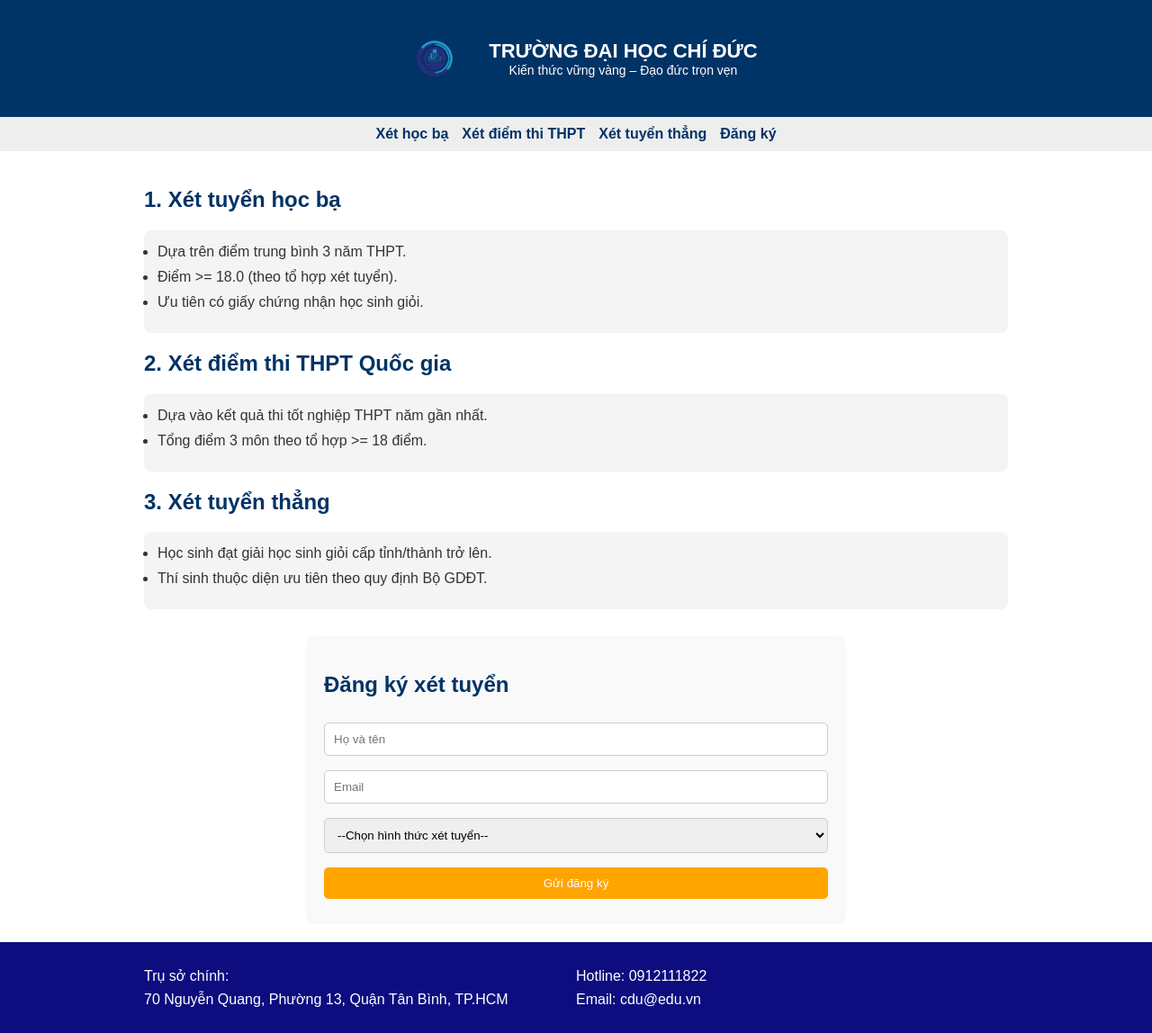
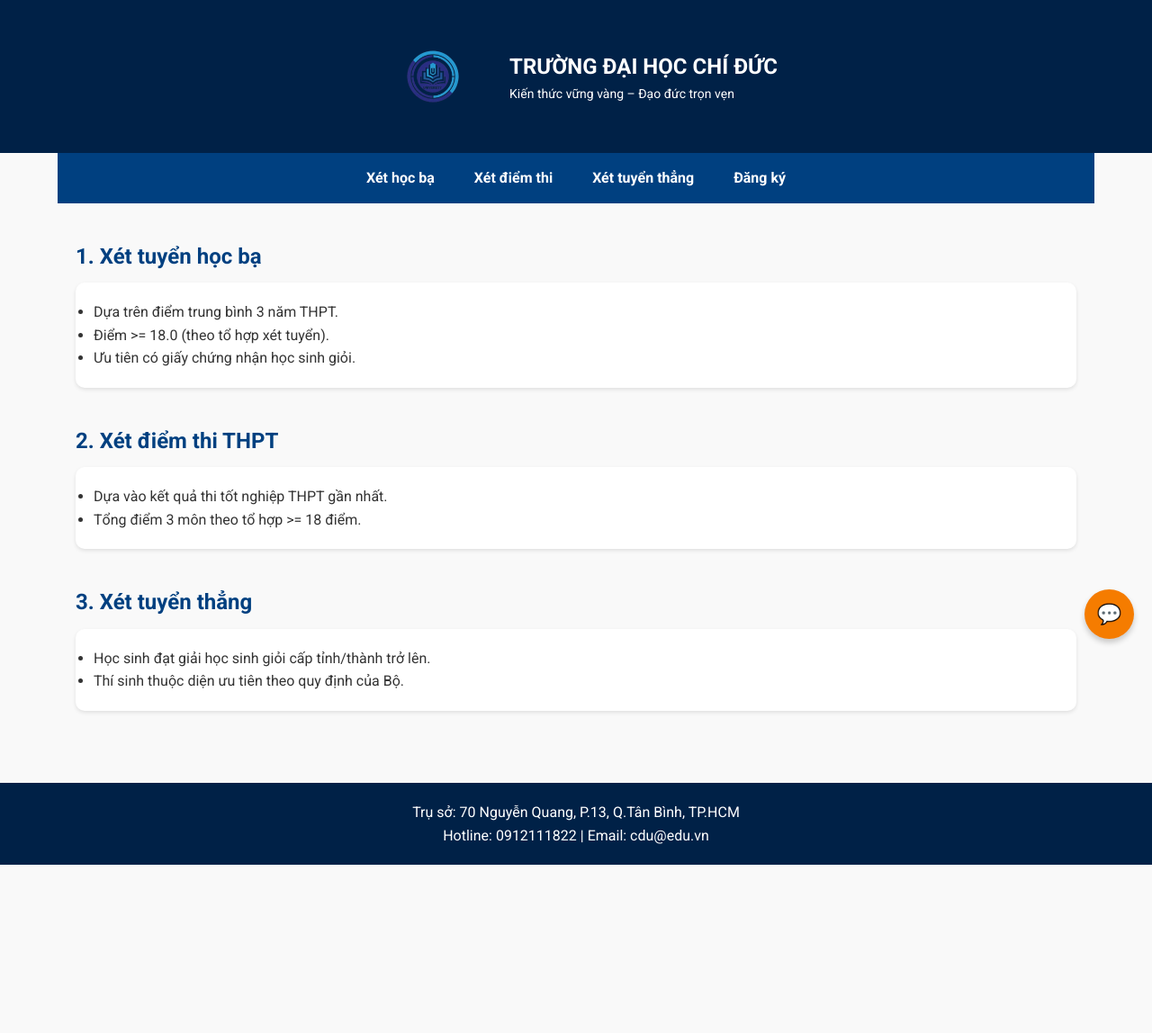
Before and after one commit to quoctrieu010903/demo-web, a plain HTML site: page index.html in a window 1280 px wide. Shown: the whole page at 90% size. After the commit the page ends 961 px from the top, so only its background shows below. Drawn offline with Linux system fonts and the light colour scheme.

Commit message:
update box chat

```diff
--- a/index.html
+++ b/index.html
@@ -3,231 +3,205 @@
 <head>
   <meta charset="UTF-8" />
   <meta name="viewport" content="width=device-width, initial-scale=1.0" />
-  <title>Xét tuyển - Đại học Chí Đức</title>
+  <title>Tuyển sinh - Đại học Chí Đức</title>
+  <link href="https://fonts.googleapis.com/css2?family=Roboto:wght@400;700&display=swap" rel="stylesheet">
   <style>
     * {
       box-sizing: border-box;
+      margin: 0;
+      padding: 0;
     }
 
     body {
-      font-family: Arial, sans-serif;
-      margin: 0;
-      background-color: white;
+      font-family: 'Roboto', sans-serif;
+      background-color: #f9f9f9;
       color: #333;
+      line-height: 1.6;
     }
 
-    .top-header {
-      background-color: #003366;
-      color: white;
+    header {
+      background-color: #002147;
+      color: #fff;
       padding: 20px 0;
-      display: flex;
-      justify-content: center;
-      align-items: center;
+    }
+
+    .container {
+      width: 90%;
+      max-width: 1200px;
+      margin: 0 auto;
     }
 
     .logo-section {
       display: flex;
       align-items: center;
-      gap: 15px;
-      max-width: 1000px;
-      text-align: center;
-      padding: 0 10px;
+      gap: 20px;
+      justify-content: center;
     }
 
     .logo-section img {
-      height: 90px;
-      width: auto;
+      height: 130px;
       border-radius: 10px;
     }
 
     .title-text h1 {
-      margin: 0;
-      font-size: 22px;
+      font-size: 24px;
     }
 
     .title-text p {
-      margin: 0;
       font-size: 14px;
     }
 
-    /* Toggle button */
     .menu-toggle {
       display: none;
-      background-color: #003366;
-      color: white;
+      background: #002147;
+      color: #fff;
       border: none;
-      padding: 10px 15px;
-      font-size: 18px;
-      cursor: pointer;
+      padding: 12px;
       width: 100%;
       text-align: left;
+      font-size: 18px;
     }
 
     nav {
-      background-color: #eee;
-      padding: 10px;
+      background: #004080;
       text-align: center;
-      display: flex;
-      justify-content: center;
-      gap: 15px;
     }
 
     nav a {
-      color: #003366;
+      display: inline-block;
+      color: white;
       text-decoration: none;
+      padding: 15px 20px;
       font-weight: bold;
+      transition: background 0.3s;
+    }
+
+    nav a:hover {
+      background-color: #003060;
     }
 
     main {
-      padding: 20px;
-      max-width: 1000px;
-      margin: 0 auto;
+      padding: 40px 20px;
     }
 
-    h2 {
-      color: #003366;
+    section {
+      margin-bottom: 40px;
+    }
+
+    section h2 {
+      color: #004080;
+      margin-bottom: 10px;
     }
 
     ul {
-      background-color: #f4f4f4;
-      padding: 15px;
-      border-radius: 8px;
+      background-color: #fff;
+      padding: 20px;
+      border-radius: 10px;
+      box-shadow: 0 2px 4px rgba(0,0,0,0.1);
     }
 
-    ul li {
-      margin-bottom: 10px;
+    dialog::backdrop {
+      background: rgba(0, 0, 0, 0.5);
     }
 
-    .form-box {
-      margin-top: 30px;
-      background-color: #f9f9f9;
+    dialog {
+      border: none;
+      border-radius: 10px;
       padding: 20px;
-      border-radius: 10px;
-      max-width: 600px;
-      margin-left: auto;
-      margin-right: auto;
+      max-width: 500px;
+      width: 90%;
+      text-align: center;
+      position: fixed;
+      top: 50%;
+      left: 50%;
+      transform: translate(-50%, -50%);
     }
 
     .form-box input,
     .form-box select,
     .form-box button {
-      padding: 10px;
-      margin: 8px 0;
       width: 100%;
-      border-radius: 5px;
+      padding: 12px;
+      margin: 10px 0;
+      border-radius: 6px;
       border: 1px solid #ccc;
     }
 
     .form-box button {
-      background-color: orange;
+      background-color: #f57c00;
       color: white;
       border: none;
-      cursor: pointer;
+      font-weight: bold;
     }
 
     .form-box button:hover {
-      background-color: darkorange;
+      background-color: #e65100;
     }
 
-    .footer {
-      background-color: #0d0d80;
+    footer {
+      background-color: #002147;
       color: white;
       padding: 20px 0;
+      text-align: center;
+      position: relative;
     }
 
-    .footer-container {
-      max-width: 1000px;
-      margin: 0 auto;
+    #chatbot-button {
+      position: fixed;
+      bottom: 90px;
+      right: 20px;
+      background-color: #f57c00;
+      color: white;
+      border: none;
+      border-radius: 50%;
+      width: 55px;
+      height: 55px;
+      font-size: 22px;
+      cursor: pointer;
+      box-shadow: 0 4px 6px rgba(0,0,0,0.2);
       display: flex;
-      justify-content: space-between;
-      padding: 0 20px;
-      flex-wrap: wrap;
+      align-items: center;
+      justify-content: center;
     }
 
-    .footer-left,
-    .footer-right {
-      flex: 1;
-      min-width: 250px;
-    }
-
-    .footer p {
-      margin: 5px 0;
-      line-height: 1.6;
-    }
-
-    /* Responsive adjustments */
     @media (max-width: 768px) {
       .logo-section {
         flex-direction: column;
-        align-items: center;
-        text-align: center;
       }
-
-      .logo-section img {
-        height: 70px;
-      }
-
-      .title-text h1 {
-        font-size: 18px;
-      }
-
-      .title-text p {
-        font-size: 13px;
-      }
-
       nav {
         display: none;
         flex-direction: column;
-        text-align: center;
-        background-color: #eee;
-        padding: 10px 0;
       }
-
       nav.show {
         display: flex;
       }
-
       .menu-toggle {
         display: block;
-      }
-
-      .footer-container {
-        flex-direction: column;
-        text-align: center;
-      }
-
-      .footer-left,
-      .footer-right {
-        margin-bottom: 15px;
       }
     }
   </style>
 </head>
 <body>
-
-  <!-- Top Header -->
-  <div class="top-header">
-    <div class="logo-section">
-      <img src="/assest/logo-removebg-preview.png" alt="Logo Trường Đại học Chí Đức">
+  <header>
+    <div class="container logo-section">
+      <img src="/assest/logo-removebg-preview.png" alt="Logo">
       <div class="title-text">
         <h1>TRƯỜNG ĐẠI HỌC CHÍ ĐỨC</h1>
         <p>Kiến thức vững vàng – Đạo đức trọn vẹn</p>
       </div>
     </div>
-  </div>
+  </header>
 
-  <!-- Toggle button -->
   <button class="menu-toggle" onclick="toggleMenu()">☰ Menu</button>
 
-  <!-- Navigation -->
-  <nav>
+  <nav class="container" id="mainNav">
     <a href="#hocba" onclick="toggleMenu()">Xét học bạ</a>
-    <a href="#thpt" onclick="toggleMenu()">Xét điểm thi THPT</a>
+    <a href="#thpt" onclick="toggleMenu()">Xét điểm thi</a>
     <a href="#tuyenthang" onclick="toggleMenu()">Xét tuyển thẳng</a>
-    <a href="#form" onclick="toggleMenu()">Đăng ký</a>
+    <a href="#" onclick="openDialog();toggleMenu();">Đăng ký</a>
   </nav>
 
-  <main>
+  <main class="container">
     <section id="hocba">
       <h2>1. Xét tuyển học bạ</h2>
       <ul>
@@ -238,9 +212,9 @@
     </section>
 
     <section id="thpt">
-      <h2>2. Xét điểm thi THPT Quốc gia</h2>
+      <h2>2. Xét điểm thi THPT</h2>
       <ul>
-        <li>Dựa vào kết quả thi tốt nghiệp THPT năm gần nhất.</li>
+        <li>Dựa vào kết quả thi tốt nghiệp THPT gần nhất.</li>
         <li>Tổng điểm 3 môn theo tổ hợp >= 18 điểm.</li>
       </ul>
     </section>
@@ -249,40 +223,52 @@
       <h2>3. Xét tuyển thẳng</h2>
       <ul>
         <li>Học sinh đạt giải học sinh giỏi cấp tỉnh/thành trở lên.</li>
-        <li>Thí sinh thuộc diện ưu tiên theo quy định Bộ GDĐT.</li>
+        <li>Thí sinh thuộc diện ưu tiên theo quy định của Bộ.</li>
       </ul>
     </section>
+  </main>
 
-    <section class="form-box" id="form">
+  <dialog id="formDialog">
+    <form class="form-box" onsubmit="return validateForm()">
       <h2>Đăng ký xét tuyển</h2>
-      <form onsubmit="return validateForm()">
       <input type="text" id="name" placeholder="Họ và tên" required />
       <input type="email" id="email" placeholder="Email" required />
-        <select id="method">
+      <select id="method" required>
         <option value="">--Chọn hình thức xét tuyển--</option>
         <option value="hocba">Xét học bạ</option>
         <option value="thpt">Xét điểm thi THPT</option>
         <option value="tuyenthang">Xét tuyển thẳng</option>
       </select>
       <button type="submit">Gửi đăng ký</button>
+      <button type="button" onclick="closeDialog()">Đóng</button>
     </form>
-    </section>
-  </main>
+  </dialog>
 
-  <footer class="footer">
-    <div class="footer-container">
-      <div class="footer-left">
-        <p>Trụ sở chính:<br>70 Nguyễn Quang, Phường 13, Quận Tân Bình, TP.HCM</p>
+  <dialog id="chatDialog">
+    <form method="dialog" style="padding: 0;">
+      <div style="padding: 20px;">
+        <h3>💬 Hỗ trợ tuyển sinh</h3>
+        <p>Chào bạn! Bạn cần hỗ trợ gì? Hãy để lại tin nhắn tại đây.</p>
+        <textarea rows="4" style="width: 100%; padding: 10px; border-radius: 6px; border: 1px solid #ccc;" placeholder="Nhập nội dung..."></textarea>
+        <br>
+        <button style="margin-top: 10px; background-color: #f57c00; color: white; border: none; padding: 10px 15px; border-radius: 5px;">Gửi</button>
+        <button type="button" onclick="closeChatDialog()" style="margin-left: 10px; padding: 10px 15px;">Đóng</button>
       </div>
-      <div class="footer-right">
-        <p>Hotline: 0912111822<br>Email: cdu@edu.vn</p>
-      </div>
+    </form>
+  </dialog>
+
+  <footer>
+    <div class="container">
+      <p>Trụ sở: 70 Nguyễn Quang, P.13, Q.Tân Bình, TP.HCM</p>
+      <p>Hotline: 0912111822 | Email: cdu@edu.vn</p>
     </div>
   </footer>
 
+  <button id="chatbot-button" onclick="openChatDialog()">💬</button>
+
   <script>
     function toggleMenu() {
-      const nav = document.querySelector("nav");
+      const nav = document.getElementById("mainNav");
       nav.classList.toggle("show");
     }
 
@@ -297,7 +283,23 @@
       }
 
       alert("Đăng ký thành công! Chúng tôi sẽ liên hệ với bạn.");
+      closeDialog();
       return false;
+    }
+
+    function openDialog() {
+      document.getElementById("formDialog").showModal();
+    }
+
+    function closeDialog() {
+      document.getElementById("formDialog").close();
+    }
+    function openChatDialog() {
+  document.getElementById("chatDialog").showModal();
+}
+
+function closeChatDialog() {
+  document.getElementById("chatDialog").close();
 }
   </script>
 </body>
```
Lines whose indentation alone changed are shown as unchanged.
